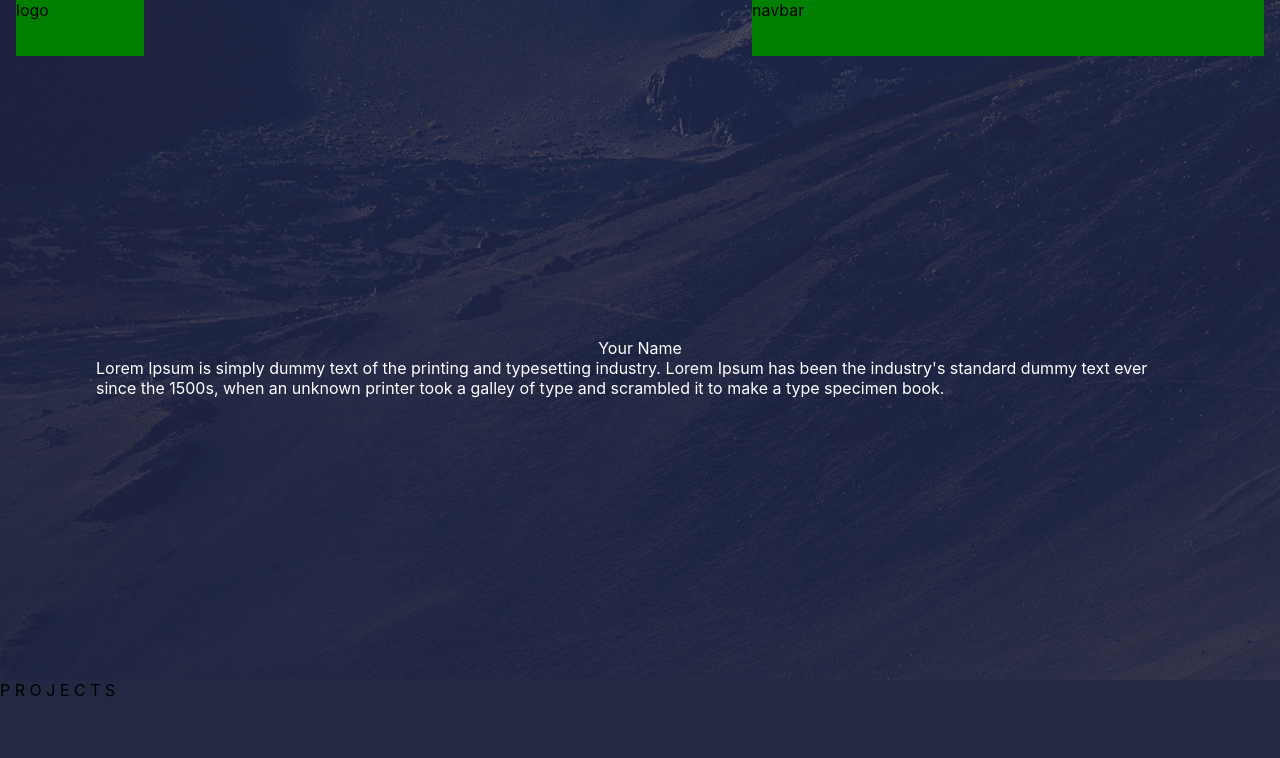
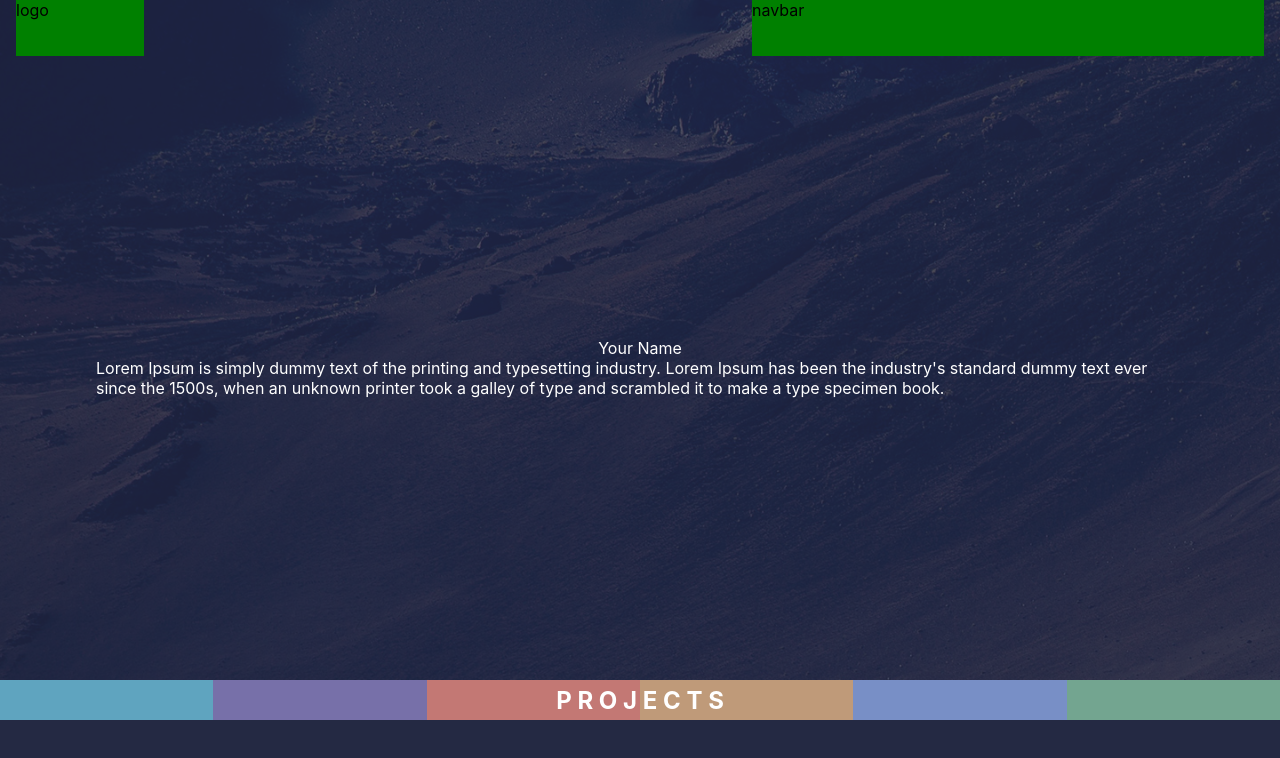
Before and after one commit to kc-leung/eportfolio, a React (Create React App) app: page / in a window 1280 px wide. Shown: the top 758 px of the page. Built offline with nearby package versions, Linux system fonts and the light colour scheme.

Commit message:
project banner style

```diff
--- a/src/components/Projects/Projects.js
+++ b/src/components/Projects/Projects.js
@@ -7,11 +7,17 @@ export default class Projects extends Component {
   render() {
     return (
       <div className="projectsContainer">
-        <div className="title">P R O J E C T S</div>
+        <div className="contentContainer">
+          <div className="title">P R O J E C T S</div>
+        </div>
         <div className="projectBanner">
           {colorArray.map((data, colorIndex) => {
             return (
-              <div key={colorIndex} style={{ backgroundColor: `${data}` }} />
+              <div
+                key={colorIndex}
+                className="bannerColor"
+                style={{ backgroundColor: `${data}` }}
+              />
             );
           })}
         </div>
--- a/src/components/Projects/Projects.scss
+++ b/src/components/Projects/Projects.scss
@@ -1,3 +1,26 @@
 .projectsContainer {
   height: 100vh;
+
+  .contentContainer {
+    height: 5vh;
+    width: 100%;
+    display: flex;
+    justify-content: center;
+    align-items: center;
+    position: absolute;
+    color: white;
+    font-size: 1.5rem;
+    font-weight: 700;
+    z-index: 1;
+  }
+
+  .projectBanner {
+    display: grid;
+    grid-template-columns: 1fr 1fr 1fr 1fr 1fr 1fr;
+
+    .bannerColor {
+      height: 5vh;
+      opacity: 0.8;
+    }
+  }
 }
```
